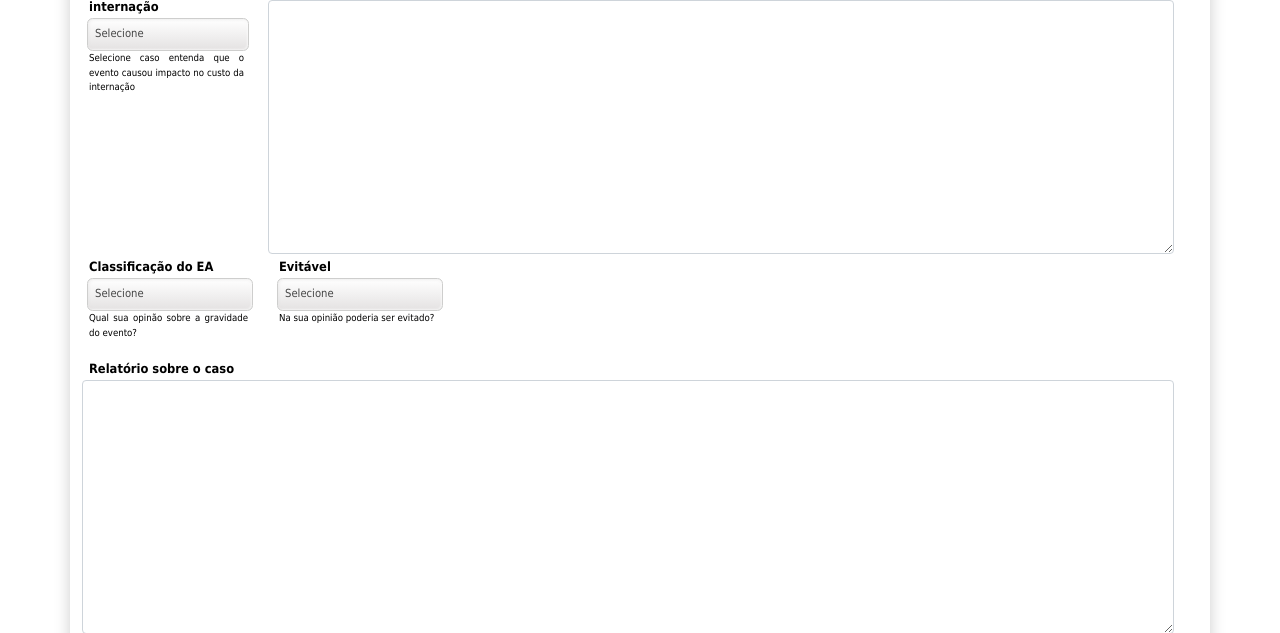
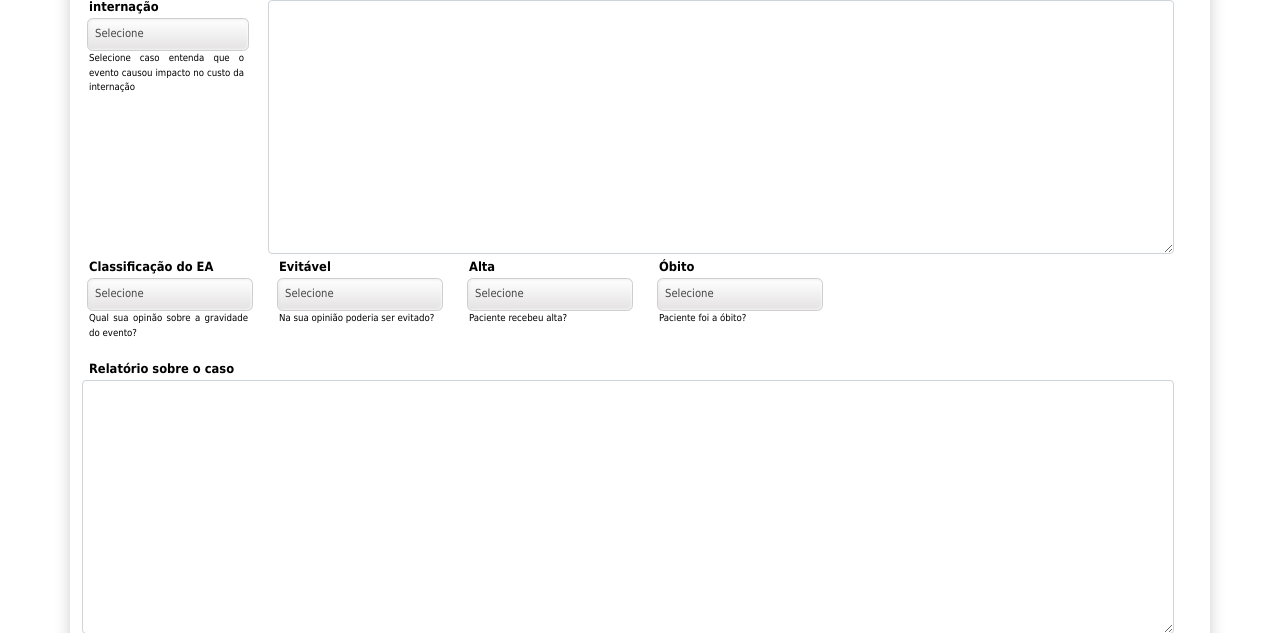
Before and after one commit to crisppi/EventoFull, a PHP site: page /cad_evento.php in a window 1280 px wide. Shown: the part 641-1274 px from the top of the page. Run offline with PHP 8.4, Linux system fonts and the light colour scheme; the visitor is signed in with stand-in values (Sample User, id 1).

Commit message:
10/01 (3)

```diff
--- a/cad_evento.php
+++ b/cad_evento.php
@@ -132,14 +132,33 @@ $id_evento = filter_input(INPUT_GET, "id_evento");
                     <p style="text-align:justify;font-size:0.6em;padding-left:7px">Qual sua opinão sobre a gravidade do evento?</p>
                 </div>
                 <div class="form-group col-sm-2 ">
-                    <label class="control-label" for="evitavel">Evitável</label>
-                    <select class="form-control" id="evitavel" name="evitavel">
+                    <label class="control-label" for="alta">Evitável</label>
+                    <select class="form-control" id="alta" name="alta">
                         <option value="">Selecione</option>
                         <option value="s">Sim</option>
                         <option value="n">Não</option>
                     </select>
                     <p style="text-align:justify;font-size:0.6em;padding-left:7px">Na sua opinião poderia ser evitado?</p>
                 </div>
+                <div class="form-group col-sm-2 ">
+                    <label class="control-label" for="evitavel">Alta</label>
+                    <select class="form-control" id="evitavel" name="evitavel">
+                        <option value="">Selecione</option>
+                        <option value="s">Sim</option>
+                        <option value="n">Não</option>
+                    </select>
+                    <p style="text-align:justify;font-size:0.6em;padding-left:7px">Paciente recebeu alta?</p>
+                </div>
+                <div class="form-group col-sm-2 ">
+                    <label class="control-label" for="obito">Óbito</label>
+                    <select class="form-control" id="obito" name="obito">
+                        <option value="">Selecione</option>
+                        <option value="s">Sim</option>
+                        <option value="n">Não</option>
+                    </select>
+                    <p style="text-align:justify;font-size:0.6em;padding-left:7px">Paciente foi a óbito?</p>
+                </div>
+
                 <div class="form-group row">
                     <div class="form-group col-sm-12">
                         <label for="rel_evento">Relatório sobre o caso </label>
--- a/index.php
+++ b/index.php
@@ -71,7 +71,7 @@ if (isset($_POST["login"])) {
 
     <div class="login-wrap">
         <div class="login-html">
-            <div style="color:white; text-align:center; font-size:1.4em">
+            <div style="color:white; text-align:center; font-size:1.6em">
                 PAINEL - EVENTO ADVERSO
             </div>
             <hr>
--- a/list_evento.php
+++ b/list_evento.php
@@ -13,12 +13,10 @@ if (!$_SESSION['username']) {
     <script src="https://code.jquery.com/jquery-3.6.0.min.js"></script>
 
 </head>
-
 <?php
 include_once("formularios/form_list_evento.php");
 include_once("templates/footer.php");
 ?>
-
 <script src="https://cdnjs.cloudflare.com/ajax/libs/popper.js/1.14.0/umd/popper.min.js"></script>
 <script src="https://cdn.jsdelivr.net/npm/bootstrap@5.0.1/dist/js/bootstrap.bundle.min.js"></script>
 
```
Also changed, not shown: formularios/form_list_evento.php (+23 -5 lines).
